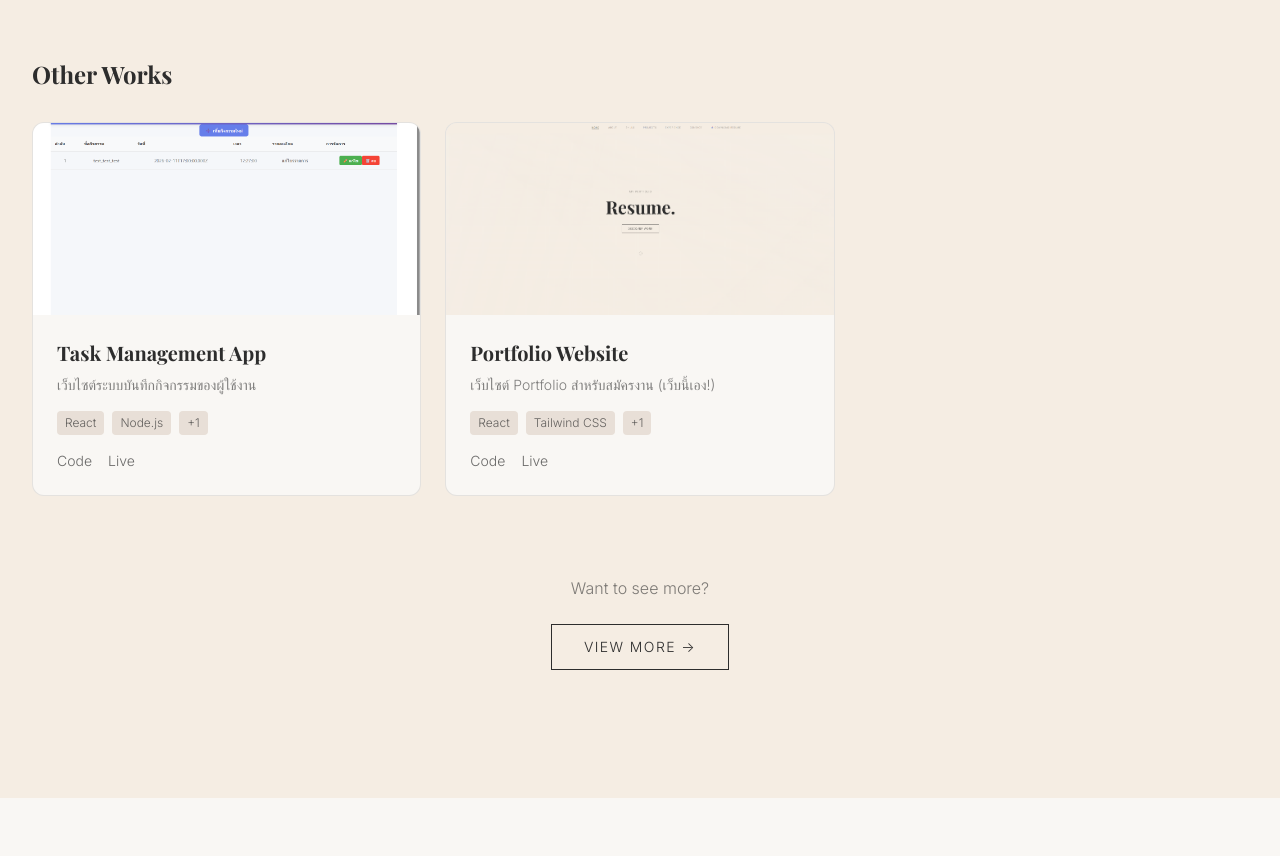
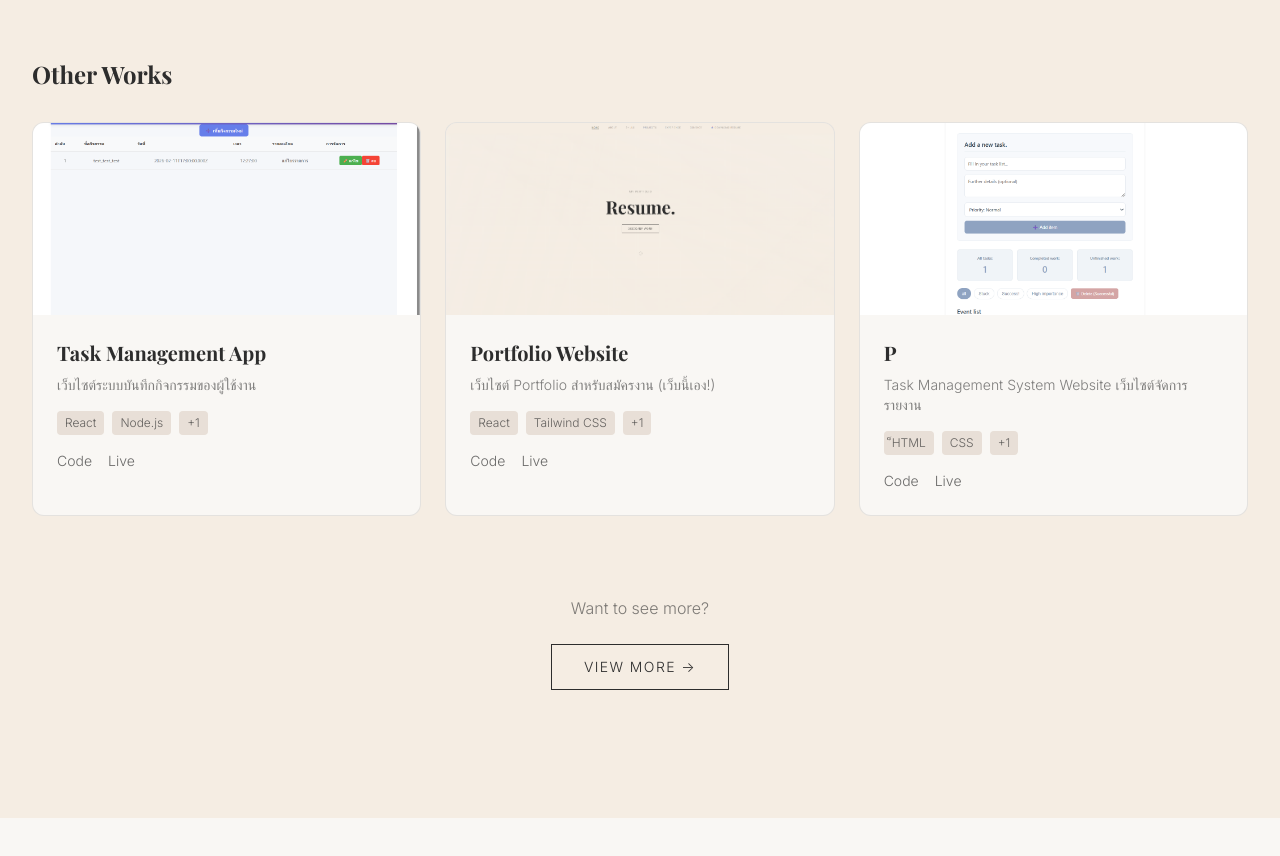
Before and after one commit to Nattakit28/Resume, a React (Create React App) app: page / in a window 1280 px wide. Shown: the part 3220-4076 px from the top of the page. Built offline with nearby package versions, Linux system fonts and the light colour scheme.

Commit message:
UpdateTaskManagementSystem

```diff
--- a/src/components/Projects.js
+++ b/src/components/Projects.js
@@ -75,6 +75,16 @@ const Projects = () => {
       github: "https://github.com",
       live: "https://yourportfolio.com",
       features: ["Responsive Design", "Smooth Scroll", "SEO Ready"],
+    },
+    {
+      id: 4,
+      title: "P",
+      description: "Task Management System Website เว็บไซต์จัดการรายงาน",
+      tech: ["็HTML", "CSS", "Js"],
+      image: "/image/Web.png",
+      gitlab: "https://gitlab.com/crystalza55/final_nattakit_28",
+      live: "https://final-nattakit-28-0d0365.gitlab.io/",
+      features: ["Create/Edit/Delete Task","Local Storage"],
     },
   ];
 
```
Also changed, not shown: public/image/Web.png (added).
